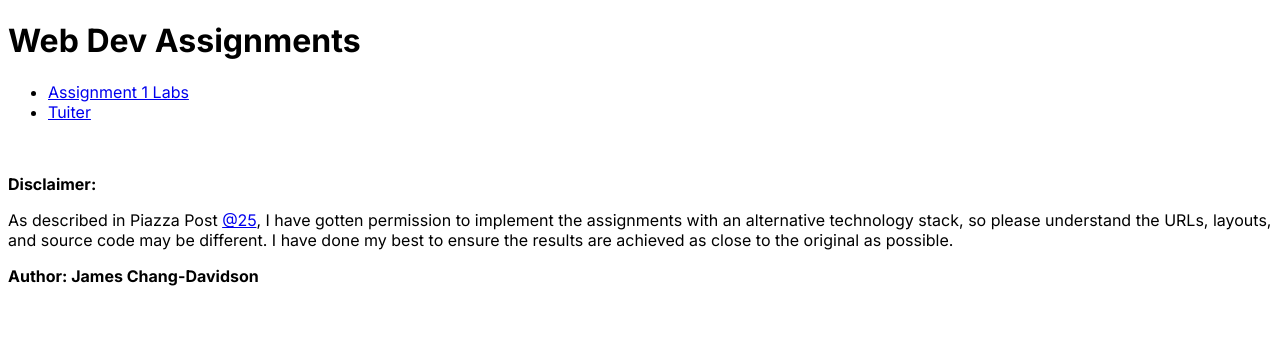
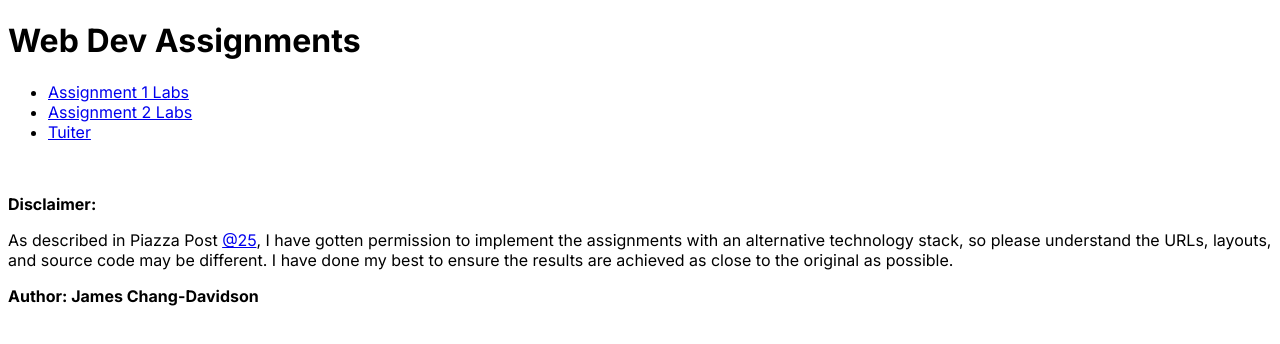
Before and after one commit to jamescd18/tuiter-web-app, a Next.js app: page / in a window 1280 px wide. Shown: the top 344 px of the page. Built offline with nearby package versions, Linux system fonts and the light colour scheme.

Commit message:
Add lab 2 to landing page

```diff
--- a/app/page.tsx
+++ b/app/page.tsx
@@ -8,6 +8,9 @@ export default function Landing() {
       <ul>
         <li>
           <Link href="labs/a1">Assignment 1 Labs</Link>
+        </li>
+        <li>
+          <Link href="labs/a2">Assignment 2 Labs</Link>
         </li>
         <li>
           <Link href="tuiter/navigation">Tuiter</Link>
```
